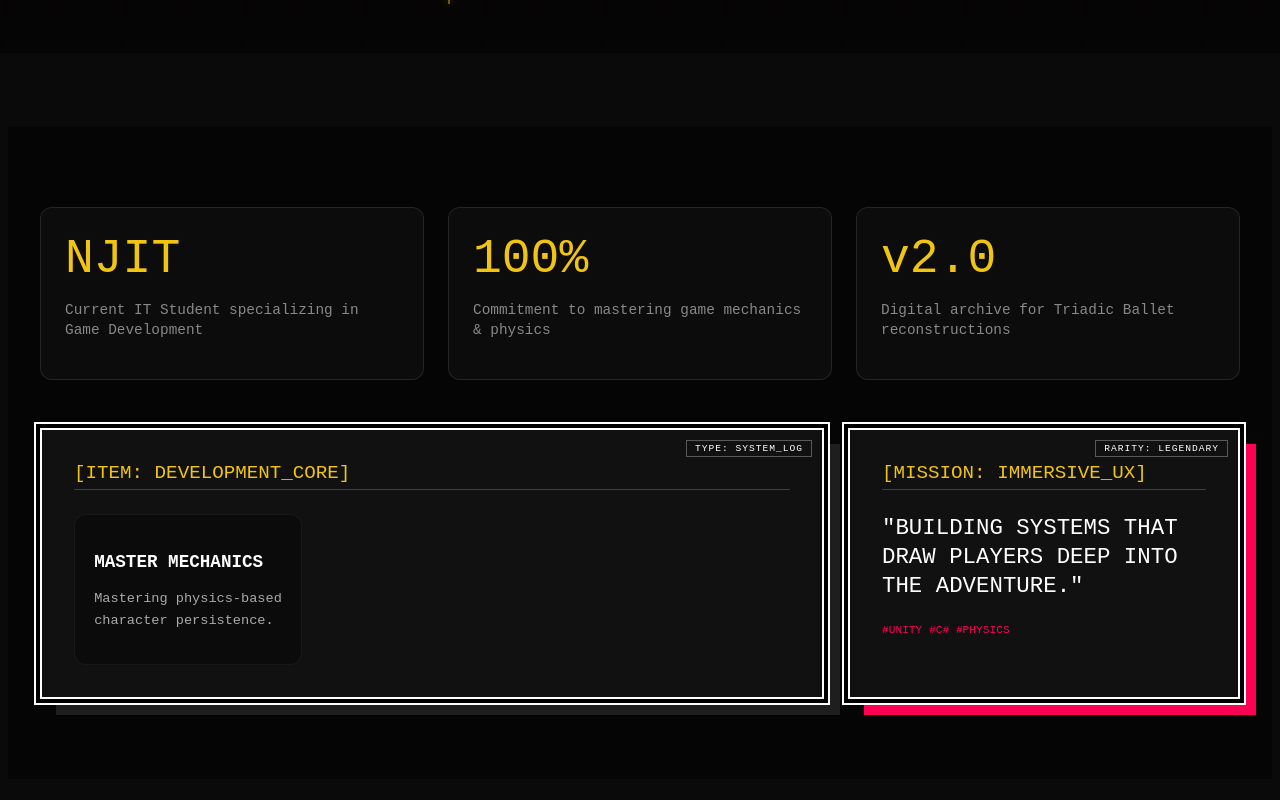
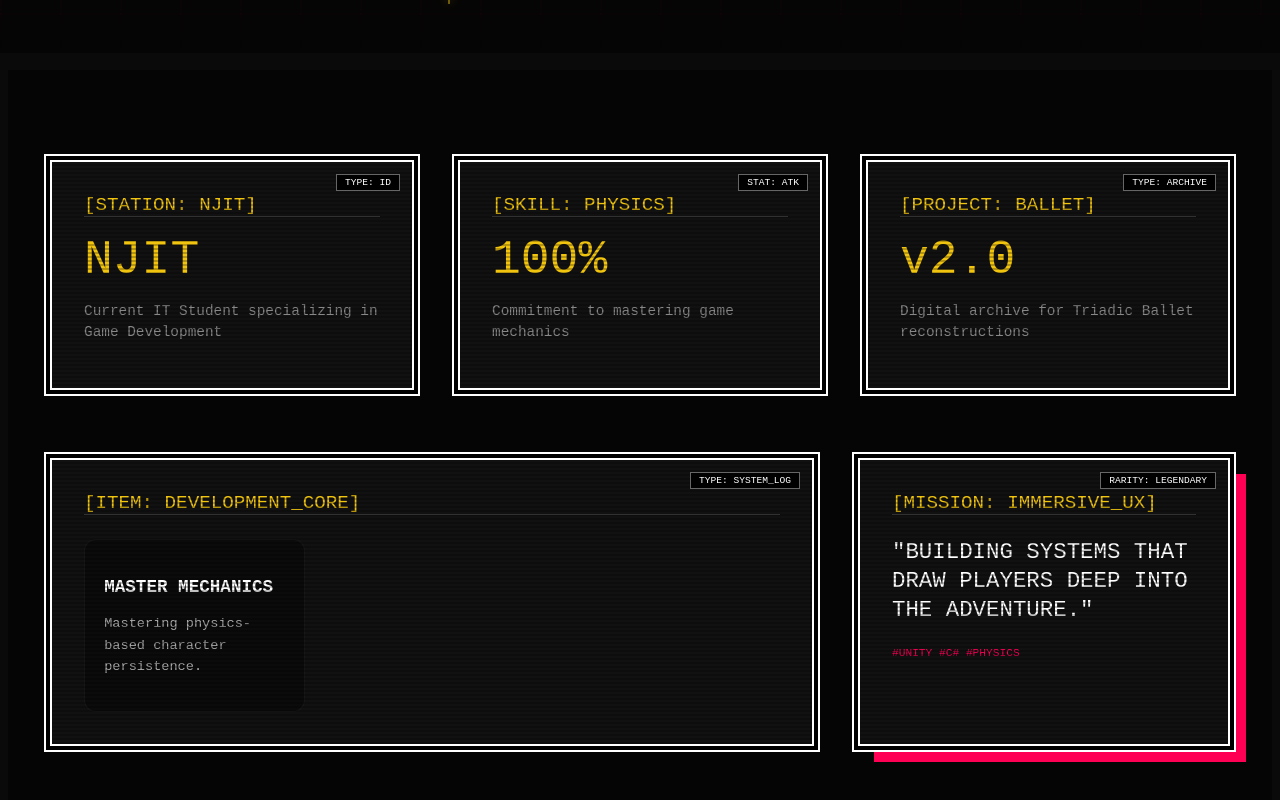
Before and after one commit to apr45/is117-GameDevPortfolio, a React (Vite) app: page / in a window 1280 px wide. Shown: the part 827-1627 px from the top of the page. Built offline with nearby package versions, Linux system fonts and the light colour scheme.

Commit message:
applying new box design to all containers in AboutMe section

```diff
--- a/src/components/AboutMe.tsx
+++ b/src/components/AboutMe.tsx
@@ -6,15 +6,24 @@ const AboutMe: React.FC = () => {
     <section id="about" className={styles.aboutScene}>
       {/* Top Level Stats */}
       <div className={styles.statsGrid}>
+    {/* All three top cards now use the same 'Item' design */}
     <div className={styles.statCard}>
+      <div className={styles.rarityBadge}>TYPE: ID</div>
+      <span className={styles.itemHeader}>[STATION: NJIT]</span>
       <span className={styles.statValue}>NJIT</span>
       <p className={styles.statLabel}>Current IT Student specializing in Game Development</p>
     </div>
+
     <div className={styles.statCard}>
+       <div className={styles.rarityBadge}>STAT: ATK</div>
+       <span className={styles.itemHeader}>[SKILL: PHYSICS]</span>
        <span className={styles.statValue}>100%</span>
-          <p className={styles.statLabel}>Commitment to mastering game mechanics & physics</p>
+       <p className={styles.statLabel}>Commitment to mastering game mechanics</p>
     </div>
+
     <div className={styles.statCard}>
+       <div className={styles.rarityBadge}>TYPE: ARCHIVE</div>
+       <span className={styles.itemHeader}>[PROJECT: BALLET]</span>
        <span className={styles.statValue}>v2.0</span>
        <p className={styles.statLabel}>Digital archive for Triadic Ballet reconstructions</p>
     </div>
--- a/src/styles/AboutMe.module.css
+++ b/src/styles/AboutMe.module.css
@@ -14,14 +14,6 @@
   gap: 1.5rem;
   width: 100%;
   max-width: 1200px;
-}
-
-.statCard {
-  background: rgba(255, 255, 255, 0.03);
-  border: 1px solid rgba(255, 255, 255, 0.1);
-  border-radius: 12px;
-  padding: 1.5rem;
-  position: relative;
 }
 
 .statValue {
@@ -48,18 +40,38 @@
   max-width: 1200px;
 }
 
-.modelContainer {
+.statCard,
+.modelContainer,
+.facultyNote {
   position: relative;
   background: #111;
-  /* Double Border Effect */
+  /* 1. THE SOLID WHITE OUTLINE */
   border: 2px solid #ffffff;
-  outline: 4px solid #000;
+  /* This creates the 'filled' gap effect shown in your reference */
   box-shadow:
-    0 0 0 6px #ffffff,
-    16px 16px 0px rgba(255, 255, 255, 0.1); /* Subtle shadow for secondary items */
+    0 0 0 4px #000,   /* Black gap */
+    0 0 0 6px #fff;   /* Solid white outer fill */
 
   padding: 2rem;
+  margin: 10px;       /* Extra space so outlines don't touch */
   overflow: hidden;
+  z-index: 1;
+}
+
+.statCard::before,
+.modelContainer::before,
+.facultyNote::before {
+  content: " ";
+  position: absolute;
+  top: 0; left: 0; width: 100%; height: 100%;
+  /* Fine horizontal scanlines */
+  background: linear-gradient(
+    rgba(18, 16, 16, 0) 50%,
+    rgba(0, 0, 0, 0.25) 50%
+  );
+  background-size: 100% 4px;
+  z-index: 2;
+  pointer-events: none;
 }
 
 .modelGrid {
@@ -91,17 +103,10 @@
 }
 
 .facultyNote {
-  position: relative;
-  background: #111;
-  /* Double Border + Pink Glow */
-  border: 2px solid #ffffff;
-  outline: 4px solid #000;
   box-shadow:
-    0 0 0 6px #ffffff,
-    16px 16px 0px var(--accent-pink); /* The "Legendary" offset shadow */
-
-  padding: 2rem;
-  overflow: hidden;
+    0 0 0 4px #000,
+    0 0 0 6px #fff,
+    16px 16px 0px var(--accent-pink); /* Offset pink shadow for the 'Legendary' feel */
 }
 
 .quote {
@@ -112,25 +117,24 @@
   text-transform: uppercase;
 }
 
-.rarityBadge {
-  position: absolute;
-  top: 10px;
-  right: 10px;
-  border: 1px solid rgba(255, 255, 255, 0.3);
-  padding: 2px 8px;
-  font-family: monospace;
-  font-size: 0.6rem;
-  letter-spacing: 1px;
-  color: #fff;
-  z-index: 3;
-}
-
 .itemHeader {
   font-family: var(--font-pixel);
   color: var(--accent-yellow);
   font-size: 1.2rem;
-  margin-bottom: 1.5rem;
+  margin-bottom: 1rem;
   display: block;
   border-bottom: 1px solid rgba(255, 255, 255, 0.2);
-  padding-bottom: 5px;
 }
+
+.rarityBadge {
+  position: absolute;
+  top: 12px;
+  right: 12px;
+  border: 1px solid rgba(255, 255, 255, 0.4);
+  padding: 2px 8px;
+  background: #000;
+  color: #fff;
+  font-family: monospace;
+  font-size: 0.6rem;
+  z-index: 3;
+}
```
Lines whose indentation alone changed are shown as unchanged.
